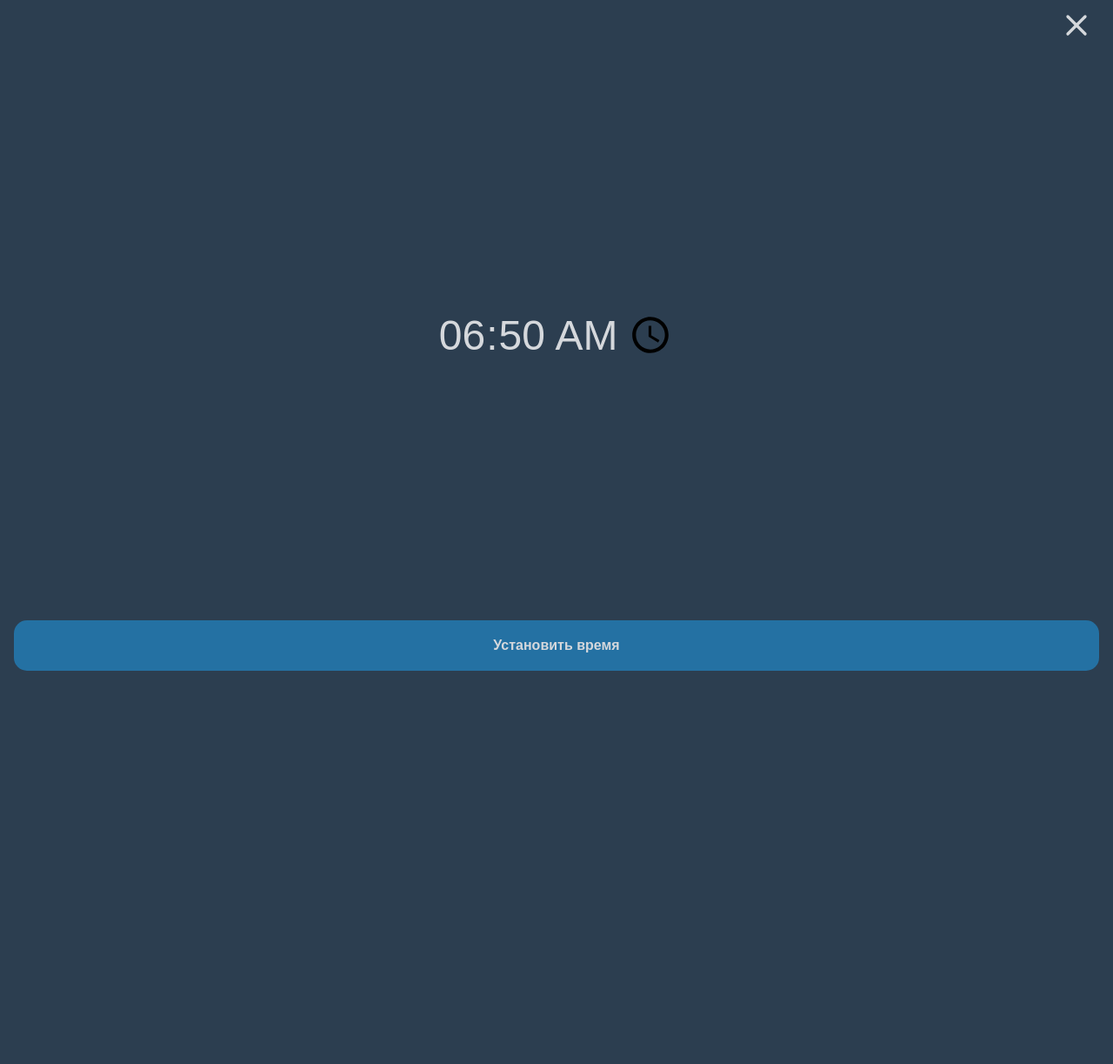
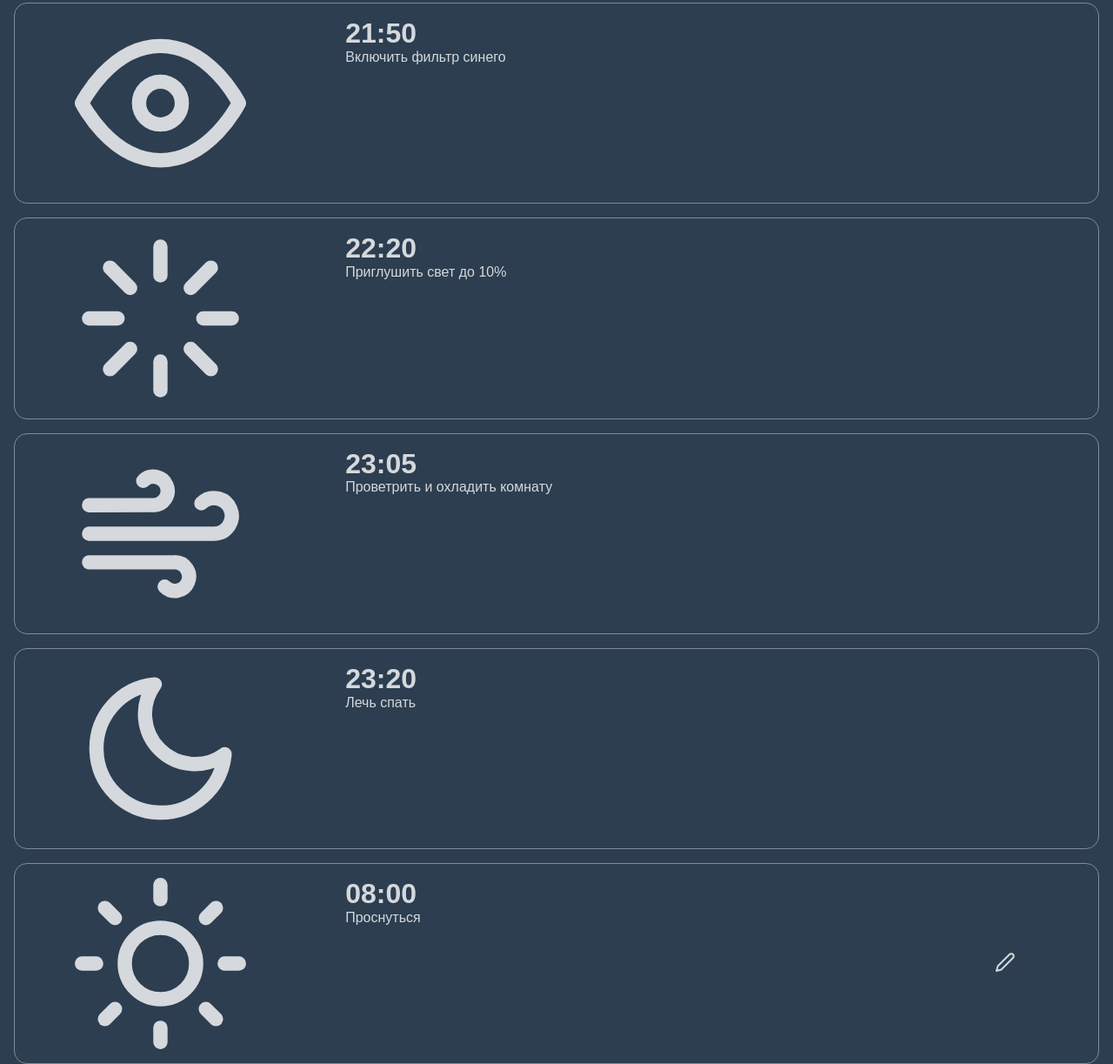
Before and after one commit to wolfsmensch/sleep-advisor, a website: page index.html in a window 1280 px wide. Shown: the part 13-1236 px from the top of the page at 87% size. Before the commit the page ends 800 px from the top, so only its background shows below. Drawn offline with Linux system fonts and the light colour scheme.

Commit message:
Реализована базовая логика

```diff
--- a/index.html
+++ b/index.html
@@ -10,18 +10,20 @@
     <link rel="stylesheet" href="css/list.css">
     <link rel="stylesheet" href="css/form.css">
 
+    <script src="js/main.js"></script>
+
     <title>Sleep Advisor</title>
 </head>
 <body>
     <main>
 
-        <section class="list hidden">
+        <section class="list">
             <div class="card" id="card-blue-filter">
                 <div class="icon"><img src="media/eye.svg" alt="Фильтр синего"></div>
                 <div class="desc">
                     <div class="time">21:20</div>
                     <div class="title">Включить фильтр синего</div>
-                    <div class="remain">через 3 часа 29 минут</div>
+                    <!--<div class="remain">через 3 часа 29 минут</div>-->
                 </div>
             </div>
             <div class="card" id="card-lights">
@@ -29,7 +31,7 @@
                 <div class="desc">
                     <div class="time">22:20</div>
                     <div class="title">Приглушить свет до 10%</div>
-                    <div class="remain">через 4 часа 29 минут</div>
+                    <!--<div class="remain">через 4 часа 29 минут</div>-->
                 </div>
             </div>
             <div class="card" id="card-ventilate">
@@ -37,7 +39,7 @@
                 <div class="desc">
                     <div class="time">22:45</div>
                     <div class="title">Проветрить и охладить комнату</div>
-                    <div class="remain">через 5 часа 29 минут</div>
+                    <!--<div class="remain">через 5 часа 29 минут</div>-->
                 </div>
             </div>
             <div class="card" id="card-go-sleep">
@@ -45,10 +47,10 @@
                 <div class="desc">
                     <div class="time">23:00</div>
                     <div class="title">Лечь спать</div>
-                    <div class="remain">через 5 часа 29 минут</div>
+                    <!--<div class="remain">через 5 часа 29 минут</div>-->
                 </div>
             </div>
-            <div class="card bottom with-controls" id="card-go-sleep">
+            <div class="card bottom with-controls" id="target-wakeup-time">
                 <div class="icon"><img src="media/sun.svg" alt="Проснуться"></div>
                 <div class="desc">
                     <div class="time">6:30</div>
@@ -58,7 +60,7 @@
             </div>
         </section>
 
-        <section class="form" id="set-time">
+        <section class="form hidden" id="set-time">
             <div class="row ta-right">
                 <button class="close btn btn-icon">
                     <img src="media/x.svg" alt="Закрыть">
--- /dev/null
+++ b/js/main.js
@@ -0,0 +1,94 @@
+addEventListener('DOMContentLoaded', onStart );
+
+class Time {
+    constructor(hours, minutes)
+    {
+        this.hours = Number(hours);
+        this.minutes = Number(minutes);
+    }
+
+    toString()
+    {
+        return String(this.hours).padStart(2, '0') + ':' + String(this.minutes).padStart(2, '0');
+    }
+
+    get msec()
+    {
+        return (((this.hours * 60 * 60) + (this.minutes * 60)) * 1000);
+    }
+
+    static getHumanTimeFromDate(date)
+    {
+        return String(date.getHours()).padStart(2, '0') + ':' + String(date.getMinutes()).padStart(2, '0');
+    }
+}
+
+const prepSections = [
+    {
+        domSelector: '#card-blue-filter .time',
+        time: new Time(2,10),
+    },
+    {
+        domSelector: '#card-lights .time',
+        time: new Time(1,40),
+    },
+    {
+        domSelector: '#card-ventilate .time',
+        time: new Time(0,55),
+    },
+    {
+        domSelector: '#card-go-sleep .time',
+        time: new Time(0,40),
+    },
+];
+
+const sleepDuration = new Time(8,0);
+
+function onStart()
+{
+    console.log('Started');
+
+    window.targetTime = new Time(8,0);
+
+    let fieldGoSleep = document.querySelector('#target-wakeup-time .time');
+
+    updateSleepTimeSections(prepSections, targetTime, sleepDuration, fieldGoSleep);
+}
+
+function calculateSectionsTargetTime(sections, target, duration)
+{
+    let wakeupTime = new Date();
+    wakeupTime.setHours(target.hours, target.minutes, 0);
+
+    let goSleepTime = new Date();
+    goSleepTime.setTime(wakeupTime.getTime() - duration.msec);
+
+    for(const key in sections)
+    {
+        sections[key].target = new Date();
+        sections[key].target.setTime(goSleepTime.getTime() - sections[key].time.msec);
+    }
+}
+
+function displaySectionsTargetTime(sections)
+{
+    for(const section of sections)
+    {
+        let element = document.querySelector(section.domSelector);
+        if (element === null)
+        {
+            console.log(`Error: element ${section.domSelector} not found`);
+            continue;
+        }
+
+        element.innerText = Time.getHumanTimeFromDate(section.target);
+    }
+}
+
+function updateSleepTimeSections(sections, target, duration, fieldGoSleep)
+{
+    fieldGoSleep.innerText = target.toString();
+
+    calculateSectionsTargetTime(sections, target, duration);
+    displaySectionsTargetTime(sections);
+}
```
Also changed, not shown: package.json (added, +15 -0 lines), 1 other file.
